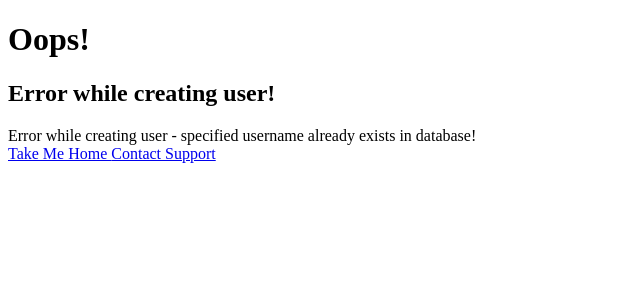
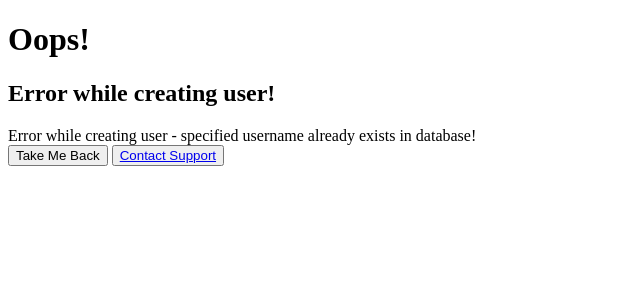
Before and after one commit to szymonsadowski3/SpringLongPolling, a web app: page /errorCreateUser.html in a window 1280 px wide. Shown: the top 300 px of the page, without its empty margins (0-640 px from the left). Run offline with its HTML, style and script files only (its server is not run), Linux system fonts and the light colour scheme; data that the repository does not hold is empty.

Commit message:
styling progress

```diff
--- a/src/main/resources/static/errorCreateUser.html
+++ b/src/main/resources/static/errorCreateUser.html
@@ -8,19 +8,19 @@
 <div class="container">
     <div class="row">
         <div class="col-md-12">
-            <div class="error-template">
-                <h1>
+            <div class="error-template mt-5">
+                <h1 class="text-center">
                     Oops!</h1>
-                <h2>
+                <h2 class="text-center">
                     Error while creating user!
                 </h2>
-                <div class="error-details">
+                <div class="error-details text-center mb-3">
                     Error while creating user - specified username already exists in database!
                 </div>
-                <div class="error-actions">
-                    <a href="http://localhost:8080" class="btn btn-primary btn-lg"><span class="fa fa"></span>
-                        Take Me Home </a>
-                    <a href="http://localhost:8080" class="btn btn-default btn-lg"><span class="fa fa-envelope"></span> Contact Support </a>
+                <div class="error-actions text-center">
+                    <button onclick="window.history.back()" class="btn btn-primary btn-lg d-inline"><span class="fa fa"></span>
+                        Take Me Back </button>
+                    <button class="btn btn-lg d-inline"><a href="http://localhost:8080"><span class="fa fa-envelope"></span> Contact Support </a></button>
                 </div>
             </div>
         </div>
--- a/src/main/resources/static/login.html
+++ b/src/main/resources/static/login.html
@@ -14,14 +14,14 @@
     <div class="container">
         <div class="loginContainer">
             <form class="form-signin">
-                <img class="mb-4 img-responsive" src="/img/notification.png" alt="" width="72" height="72" style="display: block; margin:0 auto;">
-                <h2 class="text-center">Log In</h2>
+                <img class="mb-3 img-responsive" src="/img/notification.png" alt="" width="72" height="72" style="display: block; margin:0 auto;">
+                <h2 class="mb-2 text-center">Log In</h2>
                 <div id="loginForm">
                     <div class="input">
                         <label class="sr-only">Username</label>
                         <input class="form-control" type="text" ng-model="username" placeholder="Username">
                     </div>
-                    <div class="input">
+                    <div class="input mt-2">
                         <label class="sr-only">Password</label>
                         <input class="form-control" type="Password" ng-model="password" placeholder="Password">
                     </div>
```
Also changed, not shown: src/main/resources/static/register.html (+4 -4 lines).
